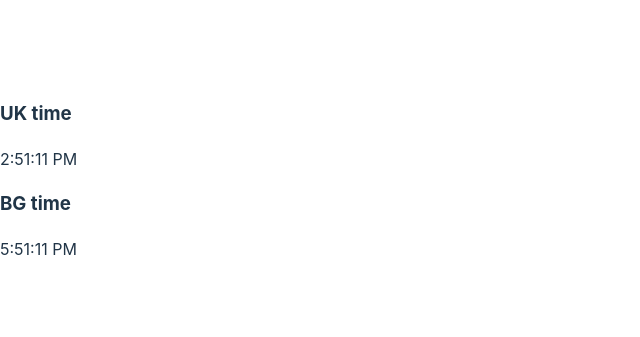
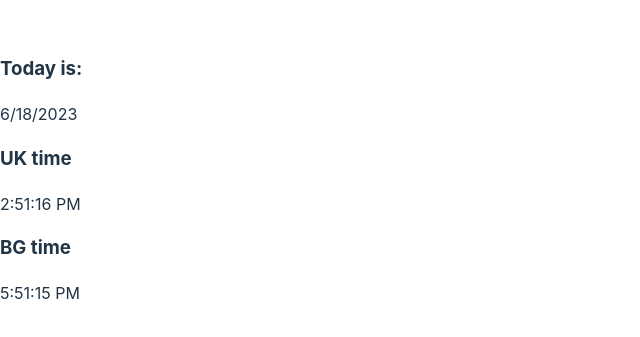
Before and after one commit to KodeIva/Light-dark-mode-digital-clock, a React (Vite) app in the folder light-dark-mode-digital-clock/: page / in a window 1280 px wide. Shown: the part 221-558 px from the top of the page, without its empty margins (0-640 px from the left). Built offline with nearby package versions, Linux system fonts and the light colour scheme.

Commit message:
Added useEffect and setInterval

```diff
--- a/light-dark-mode-digital-clock/src/App.jsx
+++ b/light-dark-mode-digital-clock/src/App.jsx
@@ -13,8 +13,20 @@ function App() {
   const [bgTime, setBgTime] = useState(new Date(bg).toLocaleTimeString())
   const [date,setDate] = useState(new Date().toLocaleDateString())
 
+  useEffect(() => {
+    const intervalUK = setInterval(() => {
+     setTime(new Date().toLocaleTimeString())
+     setBgTime(new Date(bg).toLocaleTimeString())
+    },1000)
+    return () => clearInterval(intervalUK)
+  },[time,bgTime])
+
+
+
   return (
     <div className='light'>
+      <h3>Today is:</h3>
+      <span> {date}</span>
       <h3>UK time</h3>
       <p>{time}</p>
       <h3>BG time</h3>
```
